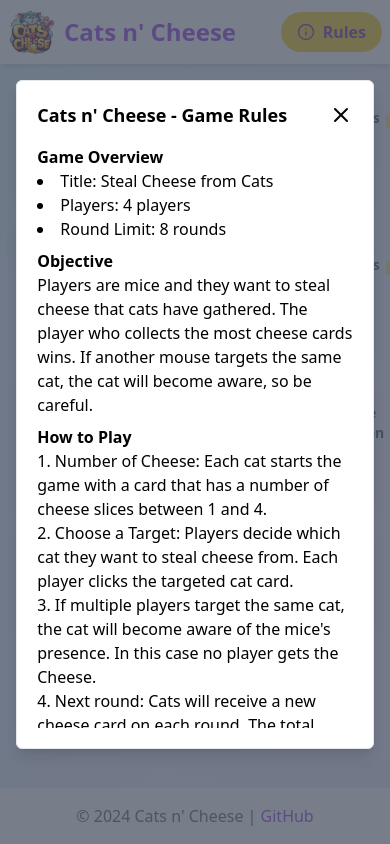
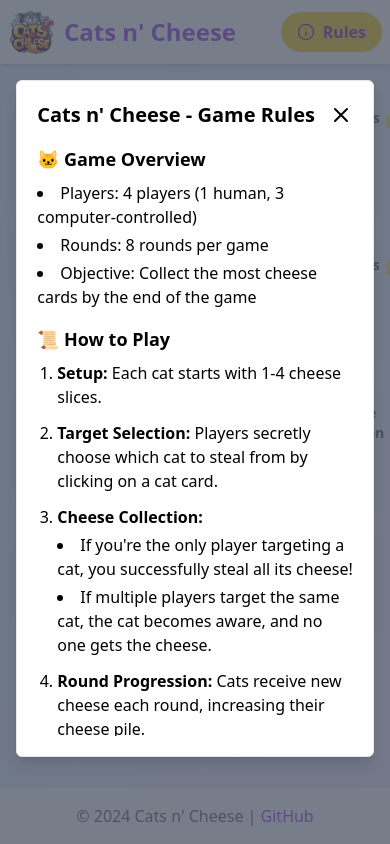
Before and after one commit to sylfort/cats-n-cheese, a Next.js app: page / in a window 390 px wide. Both pictures are taken after a click on the button "How to play". Built offline with nearby package versions, Linux system fonts and the light colour scheme.

Commit message:
updated buttons styling and rules

```diff
--- a/src/components/component/catComponent.jsx
+++ b/src/components/component/catComponent.jsx
@@ -209,7 +209,7 @@ const CatComponent = ({ roundNumber, addLog, clearLog, points }) => {
         key={`${cheeseImage}-${index}`}
         src={cheeseImage}
         alt={`Cheese ${index + 1}`}
-        width={68}
+        width={66}
         height={"auto"}
         className="inline-block mt-1 mr-1"
       />
@@ -258,7 +258,7 @@ const CatComponent = ({ roundNumber, addLog, clearLog, points }) => {
             onClick={() => handlePlayerSelection(cat.id)}
             className={`flex flex-col items-center justify-center p-2 text-white rounded`}
           >
-            <div className="relative w-20 h-20 sm:w-24 sm:h-24">
+            <div className="relative w-20 h-20 xm:w-24 sm:h-24">
               <Image
                 src={catImages[index % catImages.length]}
                 alt={cat.name}
@@ -275,7 +275,6 @@ const CatComponent = ({ roundNumber, addLog, clearLog, points }) => {
               />
             </div>
             <span className="mt-2 text-sm sm:text-base">
-              {cat.name}
               <div className="flex flex-wrap justify-center mt-1">
                 {renderCheeseImages(cheeseAmounts[cat.name])}
               </div>
@@ -287,7 +286,7 @@ const CatComponent = ({ roundNumber, addLog, clearLog, points }) => {
         {startGame ? (
           <button
             onClick={handleStartGame}
-            className="px-4 py-2 font-bold text-white bg-blue-500 rounded hover:bg-blue-700"
+            className="flex items-center px-8 py-4 text-4xl font-semibold text-purple-700 transition duration-300 bg-yellow-400 rounded-full hover:bg-yellow-500"
           >
             Start
           </button>
@@ -314,8 +313,9 @@ const CatComponent = ({ roundNumber, addLog, clearLog, points }) => {
                   ))}
                 </div>
               </div>
+              <div className="flex justify-center mt-2 space-x-4">
                 <button
-                className="px-4 py-2 mt-2 font-bold text-white bg-blue-500 rounded hover:bg-blue-700"
+                  className="flex items-center px-4 py-2 font-semibold text-purple-800 transition duration-300 bg-yellow-400 rounded-full hover:bg-yellow-500"
                   onClick={() => {
                     handleRestart();
                     toggleModal();
@@ -324,7 +324,7 @@ const CatComponent = ({ roundNumber, addLog, clearLog, points }) => {
                   Restart Game
                 </button>
                 <button
-                className="px-4 py-2 mt-2 ml-2 font-bold text-white bg-blue-500 rounded hover:bg-blue-700"
+                  className="flex items-center px-4 py-2 mr-2 font-semibold text-white transition duration-300 bg-green-600 rounded-full hover:bg-green-700"
                   onClick={() => {
                     toggleModal();
                     handleExit();
@@ -334,6 +334,7 @@ const CatComponent = ({ roundNumber, addLog, clearLog, points }) => {
                 </button>
               </div>
             </div>
+          </div>
         )}
       </div>
     </div>
--- a/src/components/component/endGameModal.jsx
+++ b/src/components/component/endGameModal.jsx
@@ -2,7 +2,7 @@ const EndGameModal = ({ onClick }) => {
   return (
     <button
       onClick={onClick}
-      className="px-4 py-2 font-bold text-white bg-blue-500 rounded hover:bg-blue-700"
+      className="flex items-center px-4 py-2 mr-2 font-semibold text-white transition duration-300 bg-purple-700 rounded-full hover:bg-purple-800"
     >
       End Game
     </button>
--- a/src/components/component/rules.jsx
+++ b/src/components/component/rules.jsx
@@ -1,5 +1,5 @@
-import React, { useState } from 'react';
-import { X } from 'lucide-react';
+import React from "react";
+import { X } from "lucide-react";
 
 const GameRulesModal = ({ isOpen, toggleModal }) => {
   return (
@@ -14,98 +14,62 @@ const GameRulesModal = ({ isOpen, toggleModal }) => {
             onClick={(e) => e.stopPropagation()}
           >
             <div className="flex items-center justify-between">
-              <h3 className="text-lg font-bold">
-                Cats n&apos; Cheese - Game Rules
-              </h3>
-              <button
-                onClick={toggleModal}
-                className="text-black close-modal"
-              >
+              <h3 className="text-xl font-bold">Cats n' Cheese - Game Rules</h3>
+              <button onClick={toggleModal} className="text-black close-modal">
                 <X size={24} />
               </button>
             </div>
-            <div className="mt-2 overflow-y-auto max-h-[70vh]">
-              <h4 className="mt-2 font-bold">Game Overview</h4>
-              <ul className="list-disc list-inside">
-                <li>Title: Steal Cheese from Cats</li>
-                <li>Players: 4 players</li>
-                <li>Round Limit: 8 rounds</li>
+            <div className="mt-4 overflow-y-auto max-h-[70vh] space-y-4">
+              <section>
+                <h4 className="mb-2 text-lg font-bold">🐱 Game Overview</h4>
+                <ul className="space-y-1 list-disc list-inside">
+                  <li>Players: 4 players (1 human, 3 computer-controlled)</li>
+                  <li>Rounds: 8 rounds per game</li>
+                  <li>
+                    Objective: Collect the most cheese cards by the end of the
+                    game
+                  </li>
                 </ul>
+              </section>
 
-              <h4 className="mt-2 font-bold">Objective</h4>
-              <p>
-                Players are mice and they want to steal cheese that cats have
-                gathered. The player who collects the most cheese cards wins. If
-                another mouse targets the same cat, the cat will become aware,
-                so be careful.
-              </p>
-
-              <h4 className="mt-2 font-bold">How to Play</h4>
-              <ol className="list-decimal list-inside">
+              <section>
+                <h4 className="mb-2 text-lg font-bold">📜 How to Play</h4>
+                <ol className="ml-5 space-y-3 list-decimal list-outside">
                   <li>
-                  Number of Cheese: Each cat starts the game with a card that
-                  has a number of cheese slices between 1 and 4.
+                    <strong>Setup:</strong> Each cat starts with 1-4 cheese
+                    slices.
                   </li>
                   <li>
-                  Choose a Target: Players decide which cat they want to steal
-                  cheese from. Each player clicks the targeted cat card.
+                    <strong>Target Selection:</strong> Players secretly choose
+                    which cat to steal from by clicking on a cat card.
                   </li>
                   <li>
-                  If multiple players target the same cat, the cat will become
-                  aware of the mice&apos;s presence. In this case no player gets
-                  the Cheese.
+                    <strong>Cheese Collection:</strong>
+                    <ul className="mt-1 space-y-1 list-disc list-inside">
+                      <li>
+                        If you're the only player targeting a cat, you
+                        successfully steal all its cheese!
                       </li>
                       <li>
-                  Next round: Cats will receive a new cheese card on each round.
-                  The total number of cheese for each cat piles up, so it&apos;s
-                  your chance to comeback if you are behind!
+                        If multiple players target the same cat, the cat becomes
+                        aware, and no one gets the cheese.
+                      </li>
+                    </ul>
+                  </li>
+                  <li>
+                    <strong>Round Progression:</strong> Cats receive new cheese
+                    each round, increasing their cheese pile.
                   </li>
                 </ol>
+              </section>
 
-              <h4 className="mt-2 font-bold">Winning the Game</h4>
+              <section>
+                <h4 className="mb-2 text-lg font-bold">🏆 Winning the Game</h4>
                 <p>
-                The mouse that collects the most cheese cards at the end of the
-                game wins.
+                  The mouse (player) with the most collected cheese at the end
+                  of 8 rounds wins!
                 </p>
-
-              <h4 className="mt-2 font-bold">Continuing Gameplay</h4>
-              <ol className="list-decimal list-inside">
-                <li>Now Trying to Steal the Cheese!</li>
-                <li>
-                  Next Attempt: When attempting to steal cheese cards, set down
-                  the cheese cards from the card pile on the cat cards.
-                </li>
-                <li>
-                  Targeting a Cat: If the cat you target does not have the same
-                  cat card issued by another player, you can steal all the
-                  cheese cards on that cat card!
-                </li>
-                <li>
-                  Failure to Steal: If another player issued the same cat card,
-                  you fail to steal and cannot take the cheese cards.
-                </li>
-                <li>
-                  Reusing Cat Cards: You can put the cat card back into your
-                  hand and use it again.
-                </li>
-                <li>
-                  Game End: The game ends after the eight round when the deck
-                  runs out.
-                </li>
-              </ol>
-
-              <h4 className="mt-2 font-bold">Ending the Game</h4>
-              <ol className="list-decimal list-inside">
-                <li>
-                  Counting Cheese Cards: Everyone adds up the numbers on the
-                  cheese cards they have stolen.
-                </li>
-                <li>
-                  Determining the Winner: The player with the highest total
-                  number from the cheese cards wins.
-                </li>
-              </ol>
-              <br />
+              </section>
             </div>
           </div>
         </div>
--- a/src/components/startModal.jsx
+++ b/src/components/startModal.jsx
@@ -1,7 +1,7 @@
-import React, { useState } from 'react';
-import Image from 'next/image';
-import logo from '../assets/logo.png';
-import GameRulesModal from './component/rules';
+import React, { useState } from "react";
+import Image from "next/image";
+import logo from "../assets/logo.png";
+import GameRulesModal from "./component/rules";
 
 const StartModal = ({ toggleStartModal }) => {
   const [isRulesOpen, setIsRulesOpen] = useState(false);
@@ -13,29 +13,23 @@ const StartModal = ({ toggleStartModal }) => {
   return (
     <div className="fixed inset-0 flex items-center justify-center bg-gray-600 bg-opacity-50">
       <div className="relative w-6/12 p-5 mx-auto bg-white border rounded-md shadow-lg md:w-2/4 lg:w-1/4">
-        <Image
-          src={logo}
-          alt="cats and cheese logo"
-        />
-        <div className="mt-4 flex justify-center">
+        <Image src={logo} alt="cats and cheese logo" />
+        <div className="flex justify-center mt-4">
           <button
             onClick={toggleRulesModal}
-            className="px-4 py-2 mr-2 font-semibold text-white bg-purple-600 rounded hover:bg-purple-700"
+            className="flex items-center px-4 py-2 mr-2 font-semibold text-white transition duration-300 bg-green-600 rounded-full hover:bg-green-700"
           >
             How to play
           </button>
           <button
             onClick={toggleStartModal}
-            className="px-4 py-2 font-semibold text-white bg-green-600 rounded hover:bg-green-700"
+            className="flex items-center px-4 py-2 font-semibold text-purple-800 transition duration-300 bg-yellow-400 rounded-full hover:bg-yellow-500"
           >
             Let&apos;s start!
           </button>
         </div>
       </div>
-      <GameRulesModal
-        isOpen={isRulesOpen}
-        toggleModal={toggleRulesModal}
-      />
+      <GameRulesModal isOpen={isRulesOpen} toggleModal={toggleRulesModal} />
     </div>
   );
 };
```
Also changed, not shown: src/pages/interface.jsx (+7 -13 lines). Lines whose indentation alone changed are shown as unchanged.
